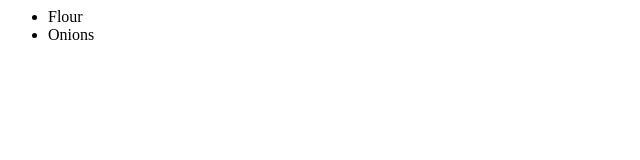
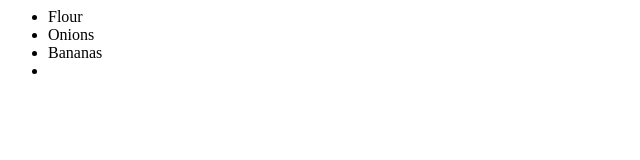
Before and after one commit to ecolatur/shoppinglist, a plain HTML site: page index.html in a window 1280 px wide. Shown: the full height of the page, 0-640 px from the left. Drawn offline with Linux system fonts and the light colour scheme.

Commit message:
added bananas

```diff
--- a/index.html
+++ b/index.html
@@ -7,6 +7,9 @@ Flour
 <li>
 Onions
 </li>
+<li>
+Bananas
+<li>
 </ul>
 </body>
 </html>
```
